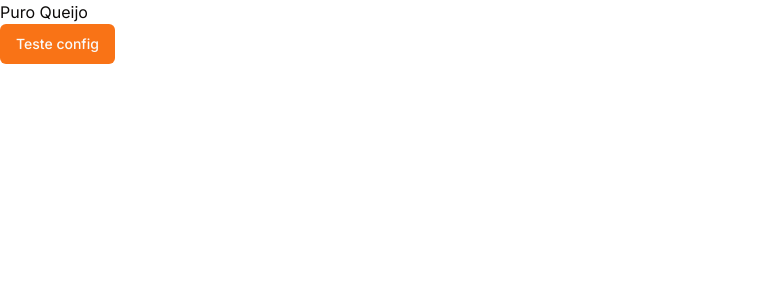
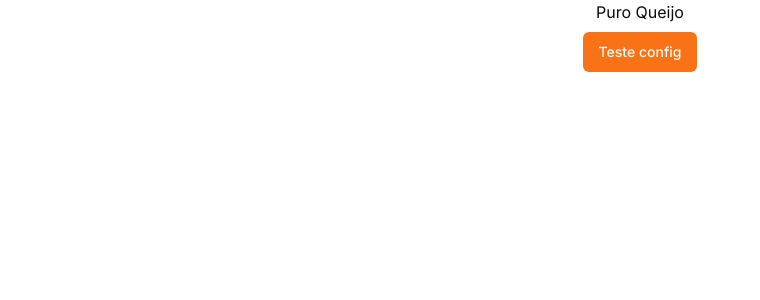
Before and after one commit to devPrates/sistema-puro-queijo, a Next.js app: page / in a window 1280 px wide. Shown: the top 300 px of the page, without its empty margins (0-760 px from the left). Built offline with nearby package versions, Linux system fonts and the light colour scheme.

Commit message:
feat: new pages dashboard and users

```diff
--- /dev/null
+++ b/app/dashboard/layout.tsx
@@ -0,0 +1,18 @@
+import { Metadata } from "next";
+
+export const metadata: Metadata = {
+    title: "ADMIN - Puro Queijo",
+    description: "Generated by create next app",
+  };
+
+export default function DashboardLayout({
+    children,
+}: Readonly<{
+    children: React.ReactNode;
+}>) {
+    return (
+        <>
+            <main>{children}</main>
+        </>
+    );
+}
--- /dev/null
+++ b/app/dashboard/page.tsx
@@ -0,0 +1,8 @@
+
+export default function Dashboard() {
+    return (
+      <div className="container mx-auto h-full flex flex-col items-center justify-center space-y-2 ">
+        <h1>Dashboard</h1>
+      </div>
+    );
+}
--- /dev/null
+++ b/app/dashboard/users/page.tsx
@@ -0,0 +1,8 @@
+
+export default function UsersPage() {
+    return (
+      <div className="container mx-auto min-h-full flex flex-col items-center justify-center space-y-2 ">
+        <h1>Dashboard - users</h1>
+      </div>
+    );
+}
--- a/app/page.tsx
+++ b/app/page.tsx
@@ -1,10 +1,13 @@
 import { Button } from "@/components/ui/button";
+import Link from "next/link";
 
 export default function Home() {
   return (
-    <div>
+    <div className="container mx-auto h-full flex flex-col items-center justify-center space-y-2 ">
       <h1>Puro Queijo</h1>
-      <Button>Teste config</Button>
+      <Link href="/dashboard/users">
+        <Button>Teste config</Button>
+      </Link>
     </div>
   );
 }
```
